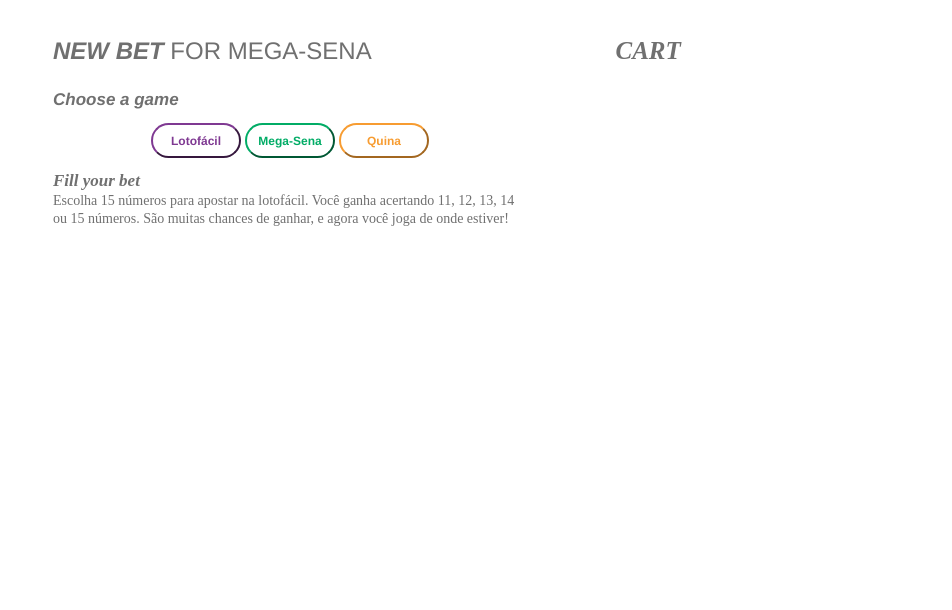
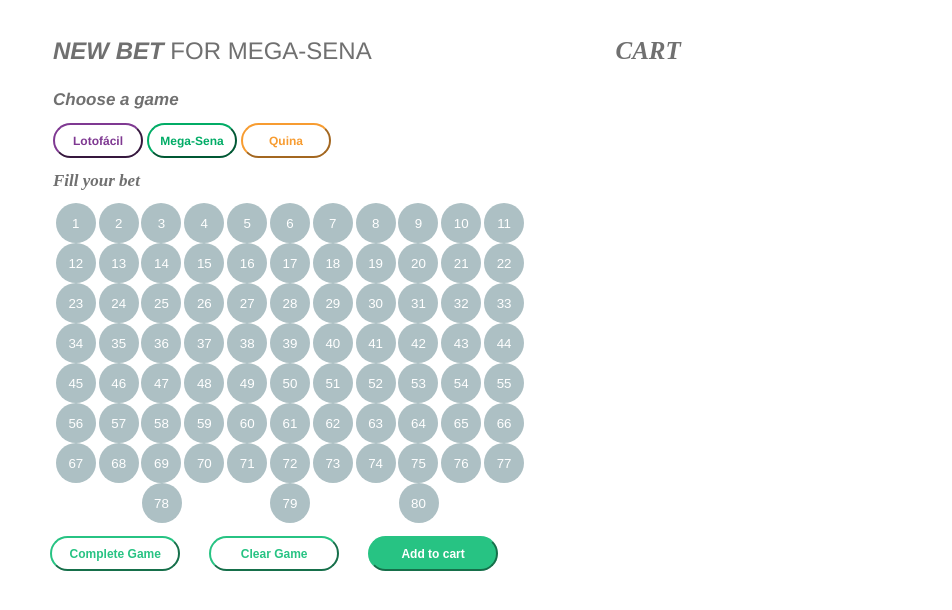
Before and after one commit to luizcode/Pagina-de-aposta, a plain HTML site: page index.html in a window 1280 px wide. Shown: the part 82-692 px from the top of the page, without its empty margins (113-1065 px from the left). Drawn offline with Linux system fonts and the light colour scheme.

Commit message:
Feat: add numbers and button functions

```diff
--- a/index.html
+++ b/index.html
@@ -22,7 +22,7 @@
             <div class="choose">
                 Choose a game
             </div>
-            <div class="game">
+            <div class="game" data-js="buttonsGame">
                 <button class="lotofacil" data-js="lotofacil"></button>
                 <button class="Mega-Sena" data-js="megasena"></button>
                 <button class="Lotomania" data-js="quina"></button>
@@ -33,8 +33,18 @@
                 </span>
                 <span class="textBet" data-js="game-description"></span>
             </div>
-            <div class="numbersGamer">
-
+            <div id="nButton" class="numbersGamer">
+            </div>
+            <div class="functionsButton">
+                <button class="complete">
+                    Complete Game
+                </button>
+                <button class="clear">
+                    Clear Game
+                </button>
+                <button class="addCart">
+                    Add to cart
+                </button>
             </div>
         </div>
         <span class="cart">
--- a/js/main.js
+++ b/js/main.js
@@ -1,63 +1,111 @@
-(function(DOM, doc, win){
-    'use strict';
+(function (DOM, doc, win) {
+  "use strict";
+
   function init() {
-        getTypeGame();
+    getGame();
+    renderNumbersButton();
   }
 
+  let $button1 = new DOM('[data-js="lotofacil"]');
+  let $button2 = new DOM('[data-js="megasena"]');
+  let $button3 = new DOM('[data-js="quina"]');
+  let $span1 = new DOM('[data-js="game-description"]');
+  let $span2 = new DOM('[data-js="game-description"]');
+  let $span3 = new DOM('[data-js="game-description"]');
 
-    function getTypeGame(){
+  function getGame() {
     const ajax = new win.XMLHttpRequest();
-        ajax.open('GET' , './games.json' , true);
+    ajax.open("GET", "./games.json", true);
     ajax.send();
-        ajax.addEventListener('readystatechange', getInfo, false);
+    ajax.addEventListener("readystatechange", getInfo, false);
   }
-    function getInfo(){
-        if(!responseOk(this.readyState , this.status)) return;
+  function getInfo() {
+    if (!responseOk(this.readyState, this.status)) return;
     renderGameName(JSON.parse(this.responseText));
-        renderDescription(JSON.parse(this.responseText));
-        // console.log(this.responseText);
+    renderNumbersButton(JSON.parse(this.responseText));
   }
+
   function responseOk(readyState, status) {
     let statusOK = 200;
     let completeState = 4;
     return readyState === completeState && status === statusOK;
   }
-    function renderGameName(game){
-        let $button1 = new DOM('[data-js="lotofacil"]');
-        $button1.on('click', function(e){
+
+  function renderGameName(game) {
+    $button1.on(
+      "click",
+      function (e) {
         e.preventDefault();
         let el = doc.querySelector('[data-js="lotofacil"]');
-            el.style.cssText =
-            'color:  #fff;' +
-            'background-color: #7F3992;'
-        },false);
-        let $button2 = new DOM('[data-js="megasena"]');
-        $button2.on('click', function(e){
+        el.style.cssText = "color:  #fff;" + "background-color: #7F3992;";
+        getButtonPressedB1()
+      },
+      true
+    );
+    $button2.on(
+      "click",
+      function (e) {
         e.preventDefault();
         let el = doc.querySelector('[data-js="megasena"]');
-            el.style.cssText =
-            'color:  #fff;' +
-            'background-color: #01AC66;'
-
-        },false);
-        let $button3 = new DOM('[data-js="quina"]');
-        $button3.on('click', function(e){
+        el.style.cssText = "color:  #fff;" + "background-color: #01AC66;";
+        getButtonPressedB2();
+      },
+      false
+    );
+    $button3.on(
+      "click",
+      function (e) {
         e.preventDefault();
         let el = doc.querySelector('[data-js="quina"]');
-            el.style.cssText =
-            'color:  #fff;' +
-            'background-color: #F79C31;'
-        },false);
+        el.style.cssText = "color:  #fff;" + "background-color: #F79C31;";
+        getButtonPressed3()
+      },
+      false
+    );
     $button1.get()[0].textContent = game.types[0].type;
     $button2.get()[0].textContent = game.types[1].type;
     $button3.get()[0].textContent = game.types[2].type;
   }
-    function renderDescription(description) {
-        let $span1 = new DOM('[data-js="game-description"]');
-        let $span2 = new DOM('[data-js="game-description"]');
+
+
+    function getButtonPressedB1(){
+        if($button1.on() === $button1.on()){
+            renderDescriptionB1(JSON.parse(this.responseText));
+        }
+    }
+
+    function getButtonPressedB2(){
+        if($button2.on() === $button2.on()){
+            renderDescriptionB2(JSON.parse(this.responseText));
+
+        }
+    }
+    function getButtonPressed3(){
+        if($button3.on() === $button3.on()){
+            renderDescriptionB3(JSON.parse(this.responseText));
+        }
+    }
+    function renderDescriptionB1(description) {
         $span1.get()[0].textContent = description.types[0].description;
-        // $span2.get()[0].textContent = description.types[1].description;
-        // $span3.get()[0].textContent = description.types[2].description;
+    }
+
+    function renderDescriptionB2(description) {
+        $span2.get()[0].textContent = description.types[1].description;
+    }
+
+    function renderDescriptionB3(description) {
+        $span3.get()[0].textContent = description.types[2].description;
+    }
+
+  function renderNumbersButton(number) {
+    let totNumbers = number.types[2].range;
+    for (let i = 1; i <= totNumbers; i++) {
+      let $button = doc.createElement("span");
+      let textButton = document.createTextNode(`${i}`);
+      $button.appendChild(textButton);
+      $button.innerHTML = `<button class="buttonsNumbers" data-js="numButtons">${i}</button>`;
+      doc.getElementById("nButton").appendChild($button);
+    }
   }
 
   init();
--- a/style.css
+++ b/style.css
@@ -82,7 +82,6 @@
 }
 .game{
     padding: 2% 0 0 25%;
-    text-align: center;
 }
 .lotofacil{
     color: #7F3992;
@@ -123,10 +122,80 @@
     width: 90px;
     font-size: 12px;
     font-weight: bold;
-   cursor: pointer;
+    cursor: pointer;
     border-radius: 30px;
     transition:linear 1s ;
 }
 .numbersGamer{
-
+    padding: 2% 0 0 25%;
+    display: flex;
+    flex-direction: row;
+    flex-wrap: wrap;
+    align-content: space-around;
+    justify-content: space-evenly;
 }
+.buttonsNumbers{
+    border: none;
+    background-color: #ADC0C4;
+    width: 40px;
+    height: 40px;
+    border-radius: 30px;
+    cursor: pointer;
+    color: #fff;
+    text-align: center;
+}
+.functionsButton{
+    padding: 2% 0 0 20%;
+    display: flex;
+    flex-direction: row;
+    justify-content: space-evenly
+}
+.complete{
+    line-height: 30px;
+    height: 35px;
+    width: 130px;
+    font-size: 12px;
+    font-weight: bold;
+    cursor: pointer;
+    border-radius: 30px;
+    outline: none;
+    color: #27C383;
+    border-color: #27C383;
+    background-color: #FFF;
+}
+.complete:active{
+    background-color:#27C383;
+    color: #FFF;
+}
+.clear{
+    line-height: 30px;
+    height: 35px;
+    width: 130px;
+    font-size: 12px;
+    font-weight: bold;
+    cursor: pointer;
+    border-radius: 30px;
+    color: #27C383;
+    border-color: #27C383;
+    background-color: #FFF;
+}
+.clear:active{
+    background-color:#27C383;
+    color: #FFF;
+}
+.addCart{
+    line-height: 30px;
+    height: 35px;
+    width: 130px;
+    font-size: 12px;
+    font-weight: bold;
+    cursor: pointer;
+    border-radius: 30px;
+    color: #FFF;
+    border-color: #27C383;
+    background-color: #27C383;
+}
+.addCart:active{
+    background-color: #000;
+    border: #000;
+}
```
Lines whose indentation alone changed are shown as unchanged.
